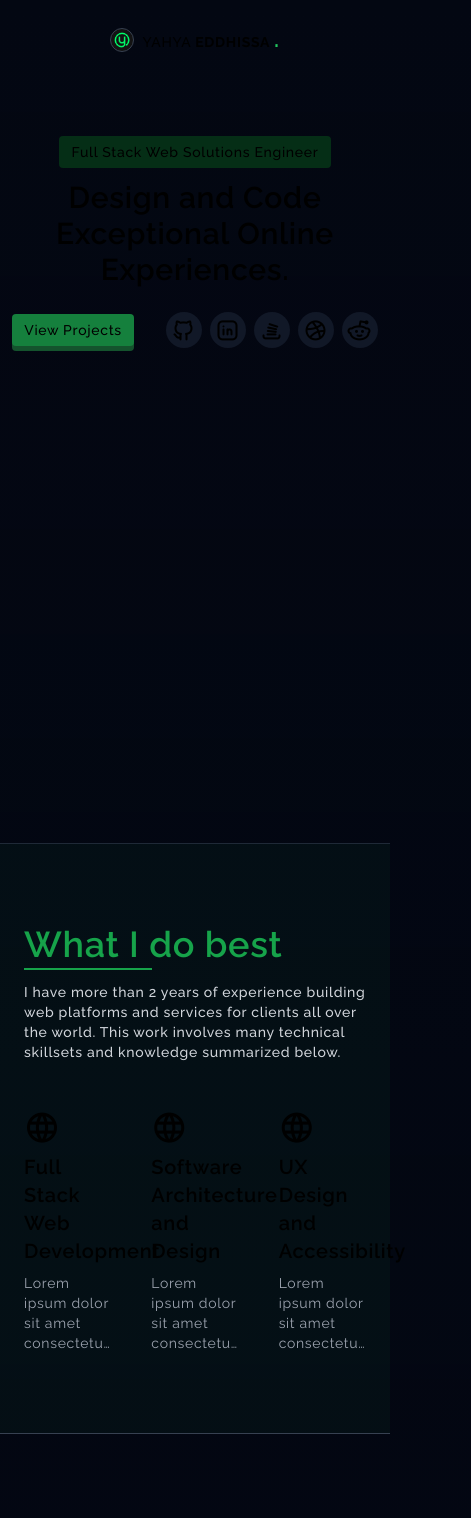
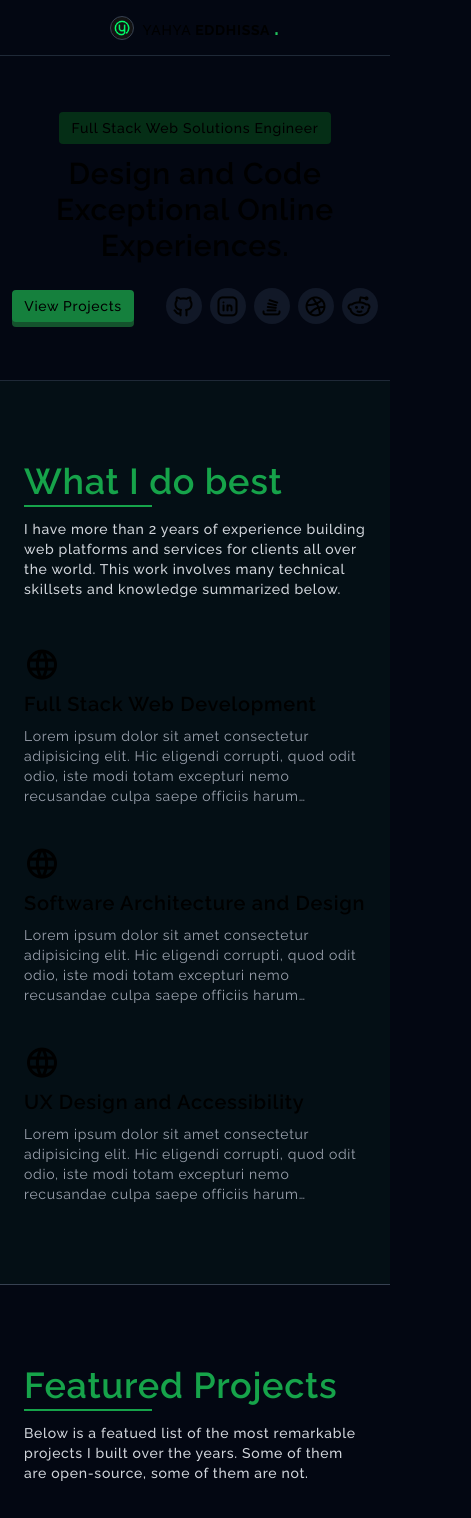
Before and after one commit to yahyaeddhissa/yahyaeddhissa.vercel.app, a Next.js app: page / in a window 390 px wide. Shown: the top 1518 px of the page, 471 px wide, since content can reach past the window. Built offline with nearby package versions, Linux system fonts and the light colour scheme.

Commit message:
Sections are now responsive

```diff
--- a/src/app/page.tsx
+++ b/src/app/page.tsx
@@ -17,8 +17,8 @@ export const metadata: Metadata = {
 export default function Home() {
   return (
     <Fragment>
-      <div className="h-screen border-b border-b-gray-800">
-        <header className="flex md:justify-between justify-center items-center h-20 md:px-24 px-6 w-screen">
+      <div className="md:h-screen border-b border-b-gray-800">
+        <header className="flex md:justify-between justify-center items-center md:h-20 h-14 border-b border-b-gray-800 md:px-24 px-6 w-screen">
           <div className="flex items-center gap-2 flex-none">
             <div
               className="bg-cover md:h-8 md:w-8 w-6 h-6 bg-green-800 rounded-full flex-none border-gray-700 border"
@@ -37,7 +37,7 @@ export default function Home() {
             <Button>Contact me</Button>
           </nav>
         </header>
-        <div className="lg:w-2/3 md:w-3/4 md:px-24 px-6 md:pt-20 pt-14 text-center md:text-start">
+        <div className="lg:w-2/3 md:w-3/4 md:px-24 px-6 md:py-20 py-14 text-center md:text-start">
           <h2 className="px-3 py-1.5 bg-green-950 rounded inline-block mb-3">
             Full Stack Web Solutions Engineer
           </h2>
@@ -80,7 +80,7 @@ export default function Home() {
             services for clients all over the world. This work involves many
             technical skillsets and knowledge summarized below.
           </p>
-          <div className="grid grid-cols-3 gap-10">
+          <div className="grid md:grid-cols-3 gap-10">
             <Skill
               title="Full Stack Web Development"
               description="Lorem ipsum dolor sit amet consectetur adipisicing elit. Hic eligendi corrupti, quod odit odio, iste modi totam excepturi nemo recusandae culpa saepe officiis harum voluptatem maiores eveniet est eos quibusdam?"
@@ -106,7 +106,7 @@ export default function Home() {
             Below is a featued list of the most remarkable projects I built over
             the years. Some of them are open-source, some of them are not.
           </p>
-          <div className="grid grid-cols-2 gap-5">
+          <div className="grid md:grid-cols-2 gap-5">
             <Project
               title="Orderedo"
               description="Orderedo is a global product registry meant to provide accurate product information"
@@ -153,7 +153,7 @@ export default function Home() {
             Below is a featued list of the most remarkable projects I built over
             the years. Some of them are open-source, some of them are not.
           </p>
-          <div className="grid grid-cols-2 gap-5">
+          <div className="grid md:grid-cols-2 gap-5">
             <BlogPost
               tags={["Typescript"]}
               title="Predictable Error Handling with Typescript - Part 1: The Result Class"
```
